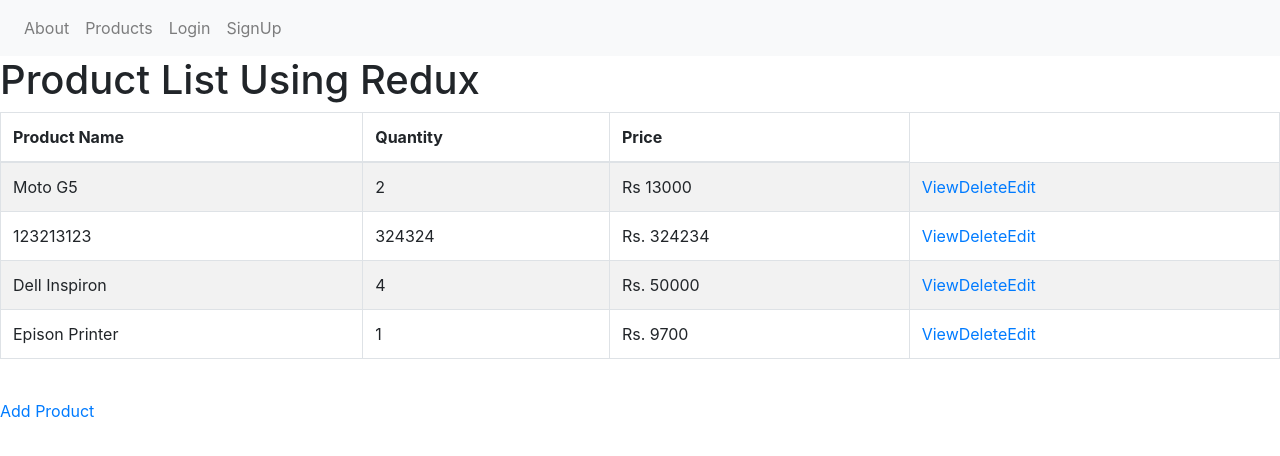
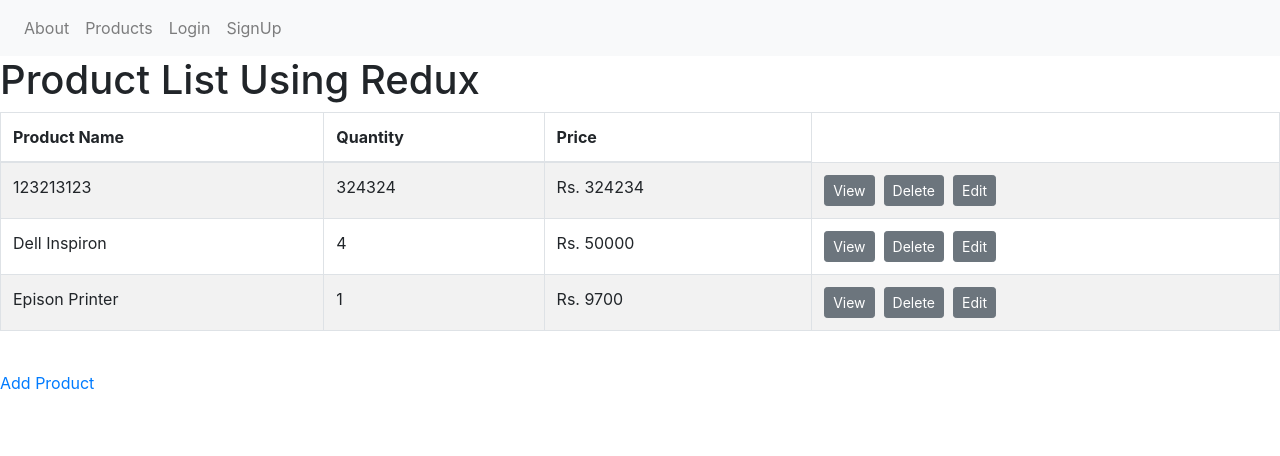
Before and after one commit to dheerajpundir4/react-redux-product-inventory, a React (Create React App) app: page /products in a window 1280 px wide. Shown: the top 456 px of the page. Built offline with nearby package versions, Linux system fonts and the light colour scheme; data requests are answered from the project's data file.

Commit message:
using buttion inside the link

```diff
--- a/db.json
+++ b/db.json
@@ -1,11 +1,5 @@
 {
   "products": [
-    {
-      "id": 1,
-      "productName": "Moto G5",
-      "quantity": "2",
-      "price": "Rs 13000"
-    },
     {
       "productName": "123213123",
       "quantity": 324324,
--- a/src/components/displayProduct/SingleProduct.js
+++ b/src/components/displayProduct/SingleProduct.js
@@ -1,22 +1,37 @@
 import React from 'react';
 import { Link } from 'react-router-dom';
-import {connect} from 'react-redux';
+import { connect } from 'react-redux';
+
+//using bootstrap
+import Button from 'react-bootstrap/Button'
+import Navbar from 'react-bootstrap/Navbar';
+import Nav from 'react-bootstrap/Nav';
 
 
 
-const SingleProduct=({id, productName,quantity,price})=>(
+
+const SingleProduct = ({ id, productName, quantity, price }) => (
 
 
-    <tr>
+  <tr>
 
 
     <td> {productName}</td>
     <td> {quantity}</td>
     <td> {price}</td>
     <td>
-      <Link to={"/view/"+id} style={{ textDecoration: 'none'}}>View</Link>
-      <Link to={"/delete/"+id} style={{ textDecoration: 'none'}}>Delete</Link>
-      <Link to={"/edit/"+id} style={{ textDecoration: 'none'}}>Edit</Link>
+
+      <Link to={"/view/" + id} style={{ textDecoration: 'none' }}>
+        <Button variant="secondary" size="sm">View</Button>
+      </Link>
+      &nbsp;&nbsp;
+      <Link to={"/delete/" + id} style={{ textDecoration: 'none' }}>
+        <Button variant="secondary" size="sm"> Delete</Button>
+      </Link>
+      &nbsp;&nbsp;
+      <Link to={"/edit/" + id} style={{ textDecoration: 'none' }}>
+        <Button variant="secondary" size="sm">Edit</Button>
+      </Link>
 
     </td>
   </tr>
```
Also changed, not shown: 1 other file (tests, documents, lock files or other folders).
